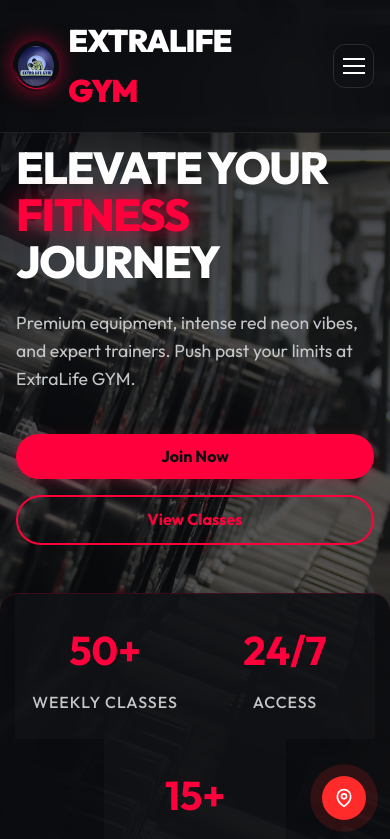
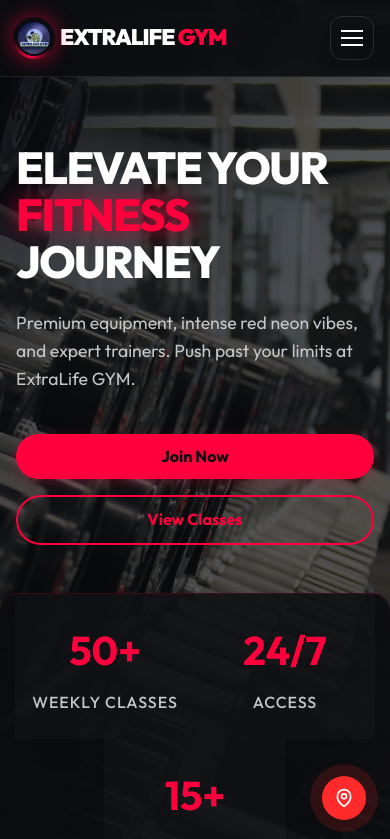
Before and after one commit to gituser-sandip/Extra_Life_GYM, a Next.js app: page / in a window 390 px wide. Shown: the top 839 px of the page. Built offline with nearby package versions, Linux system fonts and the light colour scheme.

Commit message:
style: fix logo typography breaking on small screens

```diff
--- a/src/components/Navbar.module.css
+++ b/src/components/Navbar.module.css
@@ -278,3 +278,17 @@
   color: var(--accent-color);
   font-weight: 700;
 }
+
+@media (max-width: 480px) {
+  .logo {
+    gap: 8px;
+  }
+  .logoText {
+    font-size: 1.4rem;
+    white-space: nowrap;
+  }
+  .logoImageWrapper {
+    width: 36px;
+    height: 36px;
+  }
+}
```
